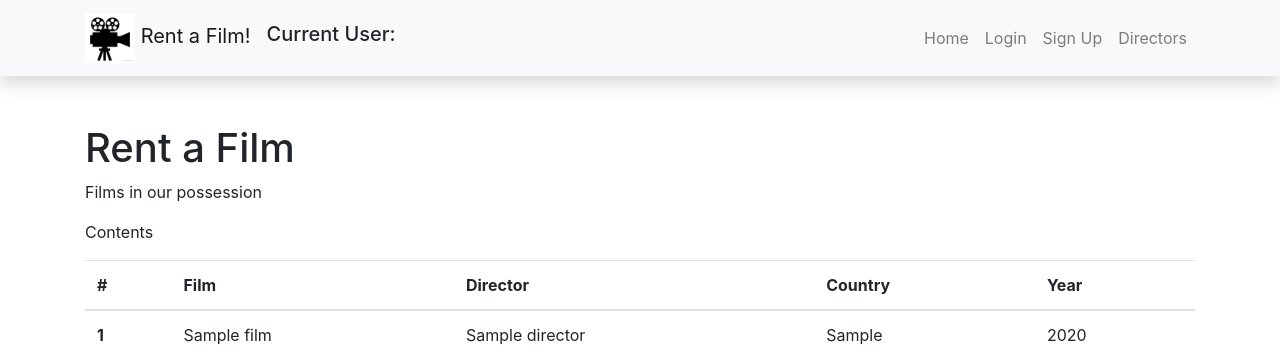
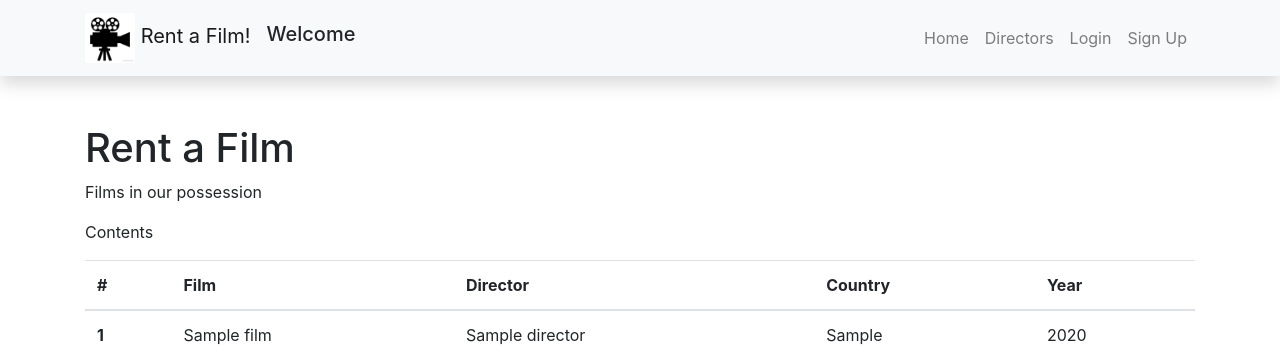
Before and after one commit to JurgisGit/DVD-Rent, a Django app: page / in a window 1280 px wide. Shown: the top 358 px of the page. Run offline with Django 4.2, Linux system fonts and the light colour scheme; tables that the repository leaves empty hold one stand-in row (values such as "Sample post"); some libraries are stand-ins or nearby versions.

Commit message:
Updated base.html

```diff
--- a/website/templates/base.html
+++ b/website/templates/base.html
@@ -24,20 +24,21 @@
                 aria-controls="navbarResponsive" aria-expanded="false" aria-label="Toggle navigation">
             <span class="navbar-toggler-icon"></span>
         </button>
-        <h5> Current User: {{ user.get_username }}</h5>
+        <h5> Welcome {{ user.get_username }}</h5>
         <div class="collapse navbar-collapse" id="navbarResponsive">
             <ul class="navbar-nav ml-auto">
                 {% if user.is_authenticated %}
                     <li class="nav-item"><a class="nav-link" href="{% url 'index'%}">Home</a></li>
                     <li class="nav-item"><a class="nav-link" href="{% url 'directors'%}">Directors</a></li>
-                    <li class="nav-item"><a class="nav-link" href="{% url 'logout'%}">Logout</a></li>
                     <li class="nav-item"><a class="nav-link" href="{% url 'ratings'%}">Ratings</a></li>
                     <li class="nav-item"><a class="nav-link" href="{% url 'rentals'%}">Rentals</a></li>
+                    <li class="nav-item"><a class="nav-link" href="{% url 'logout'%}">Logout</a></li>
+
                 {% else %}
                     <li class="nav-item"><a class="nav-link" href="{% url 'index'%}">Home</a></li>
+                    <li class="nav-item"><a class="nav-link" href="{% url 'directors'%}">Directors</a></li>
                     <li class="nav-item"><a class="nav-link" href="{% url 'login'%}">Login</a></li>
                     <li class="nav-item"><a class="nav-link" href="{% url 'signup'%}">Sign Up</a></li>
-                    <li class="nav-item"><a class="nav-link" href="{% url 'directors'%}">Directors</a></li>
                 {% endif %}
             </ul>
         </div>
```
